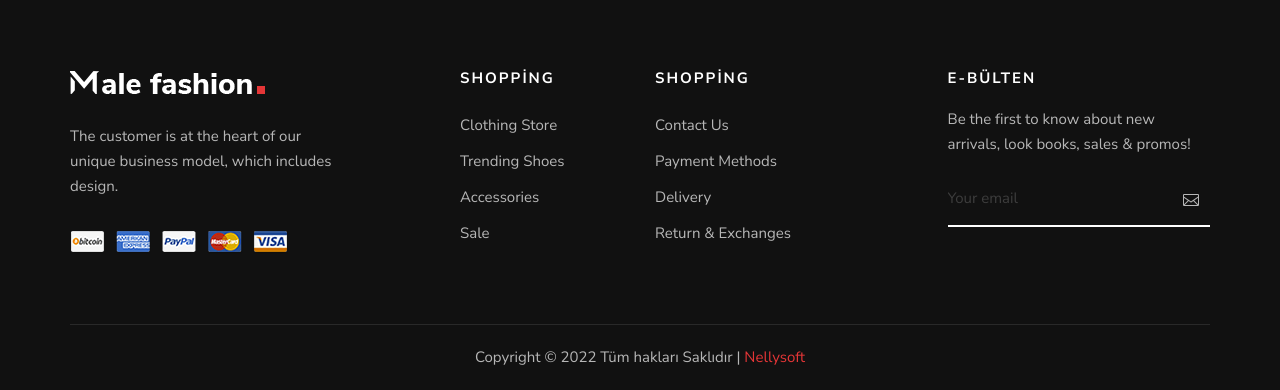
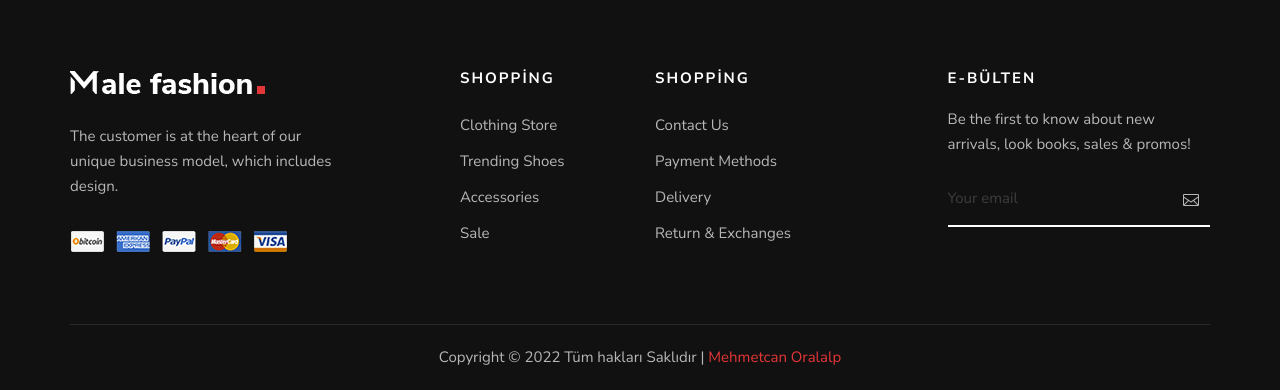
Before and after one commit to moralalp/pyshop_project, a Django app: page / in a window 1280 px wide. Shown: the part 5049-5439 px from the top of the page. Run offline with Django 3.2, Linux system fonts and the light colour scheme; data that the repository does not hold is empty; some libraries are stand-ins or nearby versions.

Commit message:
Update alt_menu.html

```diff
--- a/templates/includes/alt_menu.html
+++ b/templates/includes/alt_menu.html
@@ -54,7 +54,7 @@
                         <script>
                             document.write(new Date().getFullYear());
                         </script>
-                        Tüm hakları Saklıdır | <a href="https://nellysoft.net" target="_blank">Nellysoft</a>
+                        Tüm hakları Saklıdır | <a href="https://mehmetcanoralalp.com" target="_blank">Mehmetcan Oralalp</a>
                     </p>
                 </div>
             </div>
```
